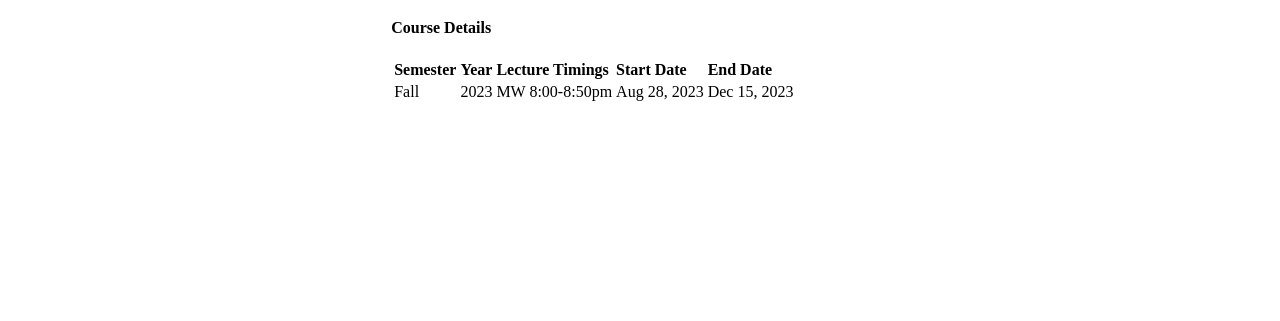
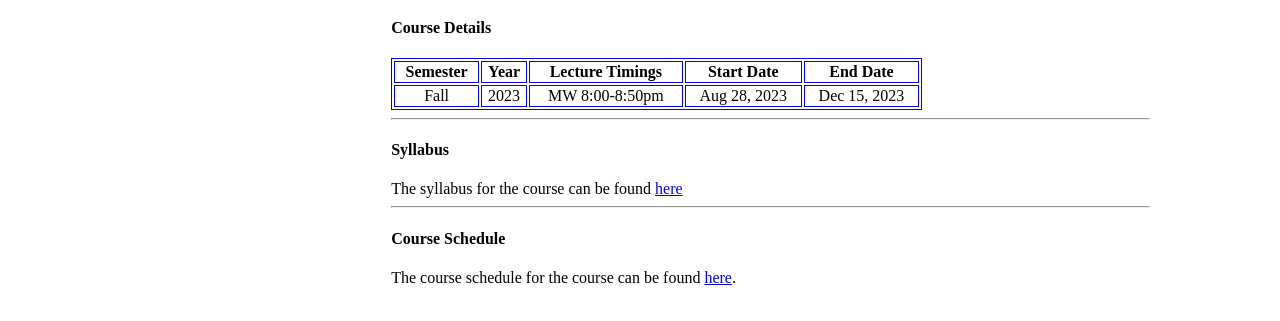
Before and after one commit to CU-CSCI3308-Spring2024/html-css-demo, a plain HTML site: page index.html in a window 1280 px wide. Shown: the part 263-584 px from the top of the page. Drawn offline with Linux system fonts and the light colour scheme.

Commit message:
updating the content for index.html to match the bootstrap version

```diff
--- a/index.html
+++ b/index.html
@@ -3,7 +3,7 @@
 <head>
     <meta charset="UTF-8">
     <meta name="viewport" content="width=device-width, initial-scale=1.0">
-    <!-- <link rel="stylesheet" href="./resources/css/style.css"> -->
+    <link rel="stylesheet" href="./resources/css/style.css">
     <title>HTML Page</title>
 </head>
 <body>
@@ -42,6 +42,12 @@
                 </tbody>
             </thead>
         </table>
+        <hr>
+        <h4>Syllabus</h4>
+        The syllabus for the course can be found <a href="https://cuboulder-csci3308.pages.dev/docs/syllabus/">here</a>
+        <hr>
+        <h4>Course Schedule</h4>
+        The course schedule for the course can be found <a href="https://cuboulder-csci3308.pages.dev/docs/courseSchedule/course_schedule_Spring2024" target="_blank">here</a>.
     </div>
 </body>
 </html>
```
